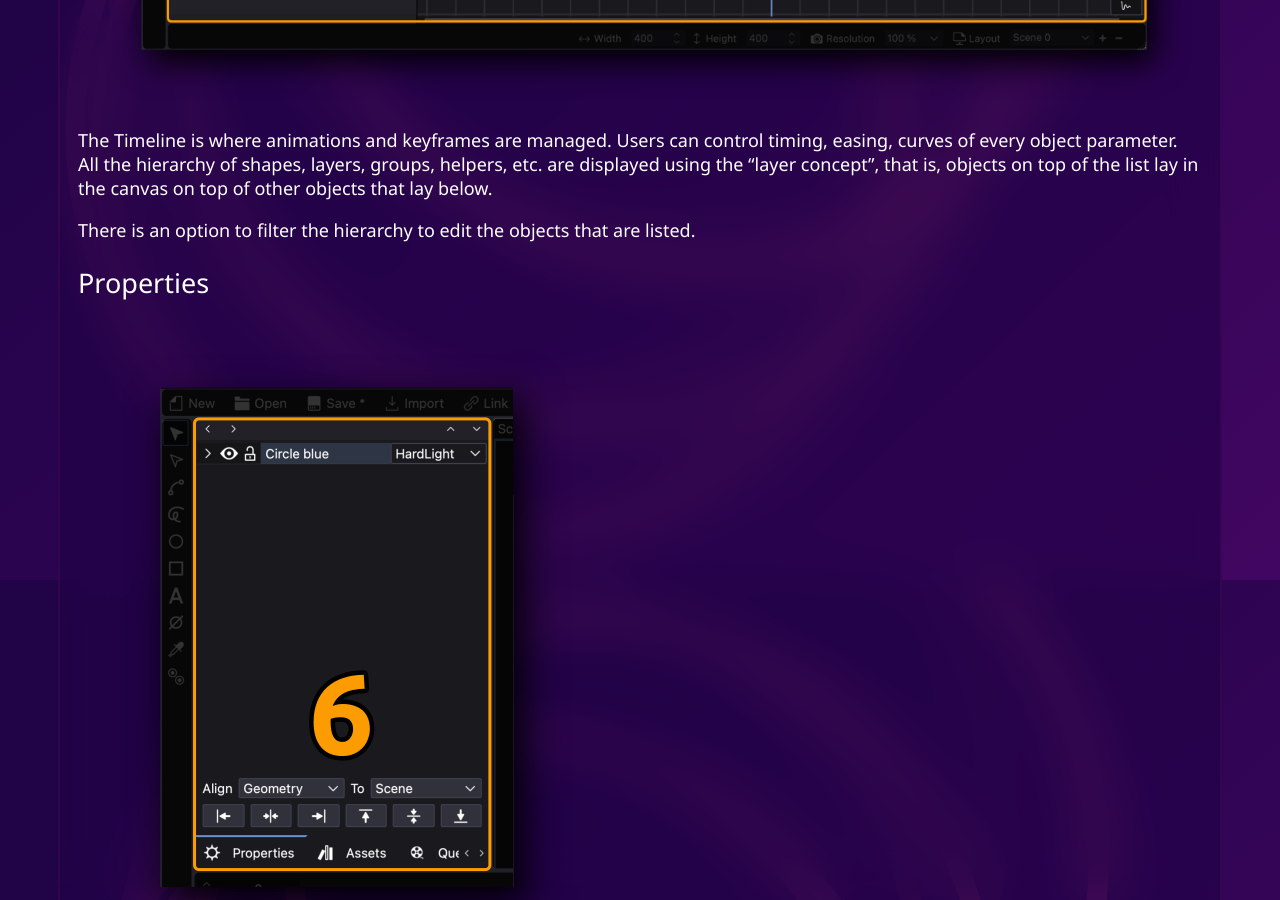
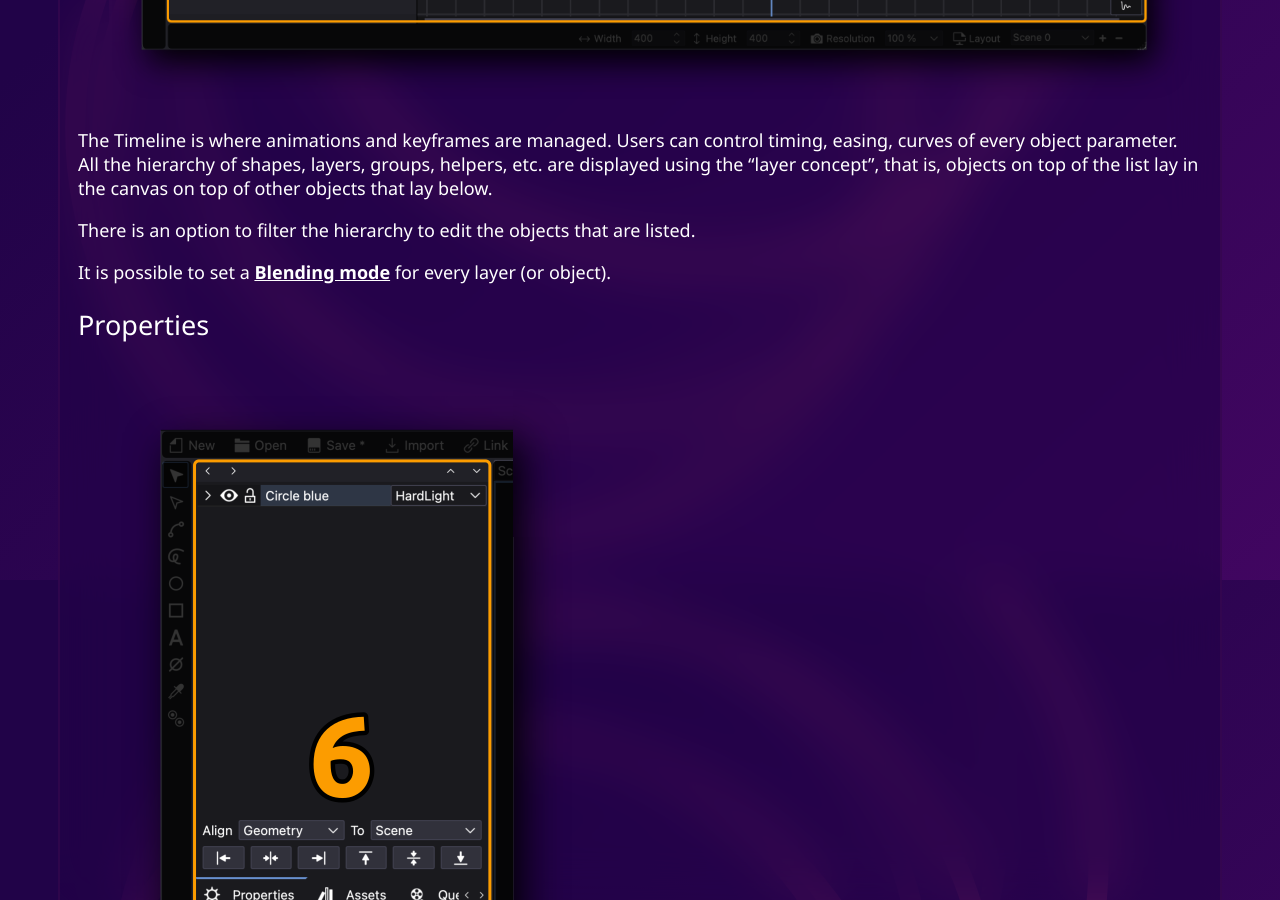
Before and after one commit to friction2d/friction2d.github.io, a Jekyll site: the page built from documentation/userinterface.md, in a window 1280 px wide and 900 px high, scrolled down 5420 px. Built offline with Jekyll 4.4.1, drawn with Linux system fonts in a browser that asks for light colours.

Commit message:
added paragraph about "layer blending modes"

```diff
--- a/documentation/userinterface.md
+++ b/documentation/userinterface.md
@@ -104,6 +104,8 @@ The Timeline is where animations and keyframes are managed. Users can control ti
 
 There is an option to filter the hierarchy to edit the objects that are listed.
 
+It is possible to set a **[Blending mode](tips.html#Layer_blending_modes)** for every layer (or object).
+
 ## Properties
 
 ![Properties](/assets/documentation/ui/ui_panel6.png)
```
